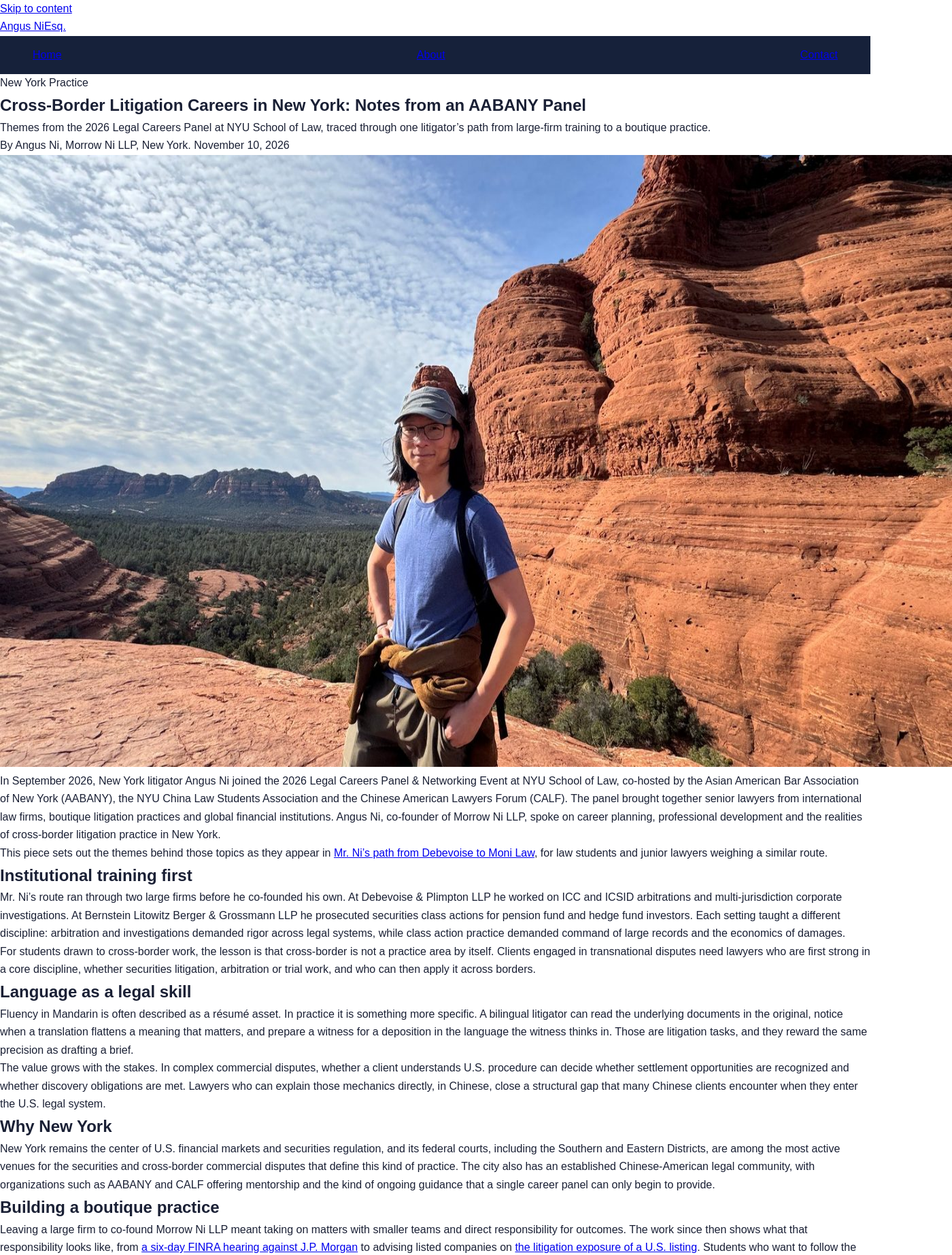
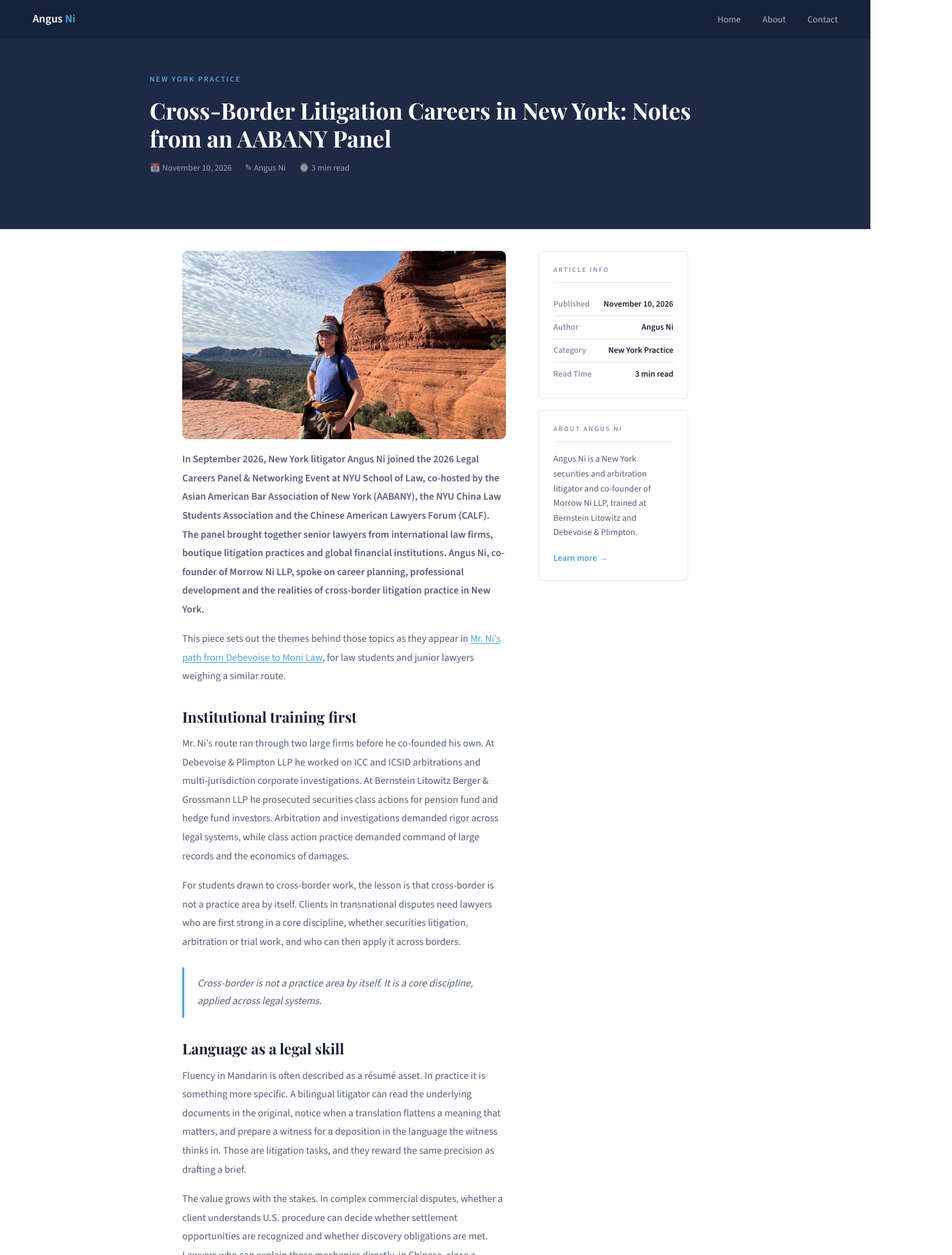
Before and after one commit to cory-maki/angusni-1, a plain HTML site: page cross-border-litigation-careers-new-york.html in a window 1280 px wide. Shown: the top 1846 px of the page at 68% size, 1400 px wide, since content can reach past the window. Drawn offline with nearby package versions, Linux system fonts and the light colour scheme.

Commit message:
Update file

```diff
--- a/cross-border-litigation-careers-new-york.html
+++ b/cross-border-litigation-careers-new-york.html
@@ -1,21 +1,21 @@
 <!DOCTYPE html>
 <html lang="en">
 <head>
-<meta charset="utf-8">
-<meta name="viewport" content="width=device-width, initial-scale=1">
+<meta charset="UTF-8"/>
+<meta name="viewport" content="width=device-width,initial-scale=1.0"/>
 <title>Cross-Border Litigation Careers in New York: Notes from an AABANY Panel | Angus Ni</title>
-<meta name="description" content="Angus Ni joined the 2026 AABANY, NYU and CALF Legal Careers Panel. Themes on cross-border litigation careers, bilingual practice and New York.">
-<link rel="canonical" href="https://angusni-1.netlify.app/cross-border-litigation-careers-new-york.html">
-<meta property="og:type" content="article">
-<meta property="og:title" content="Cross-Border Litigation Careers in New York: Notes from an AABANY Panel | Angus Ni">
-<meta property="og:description" content="Angus Ni joined the 2026 AABANY, NYU and CALF Legal Careers Panel. Themes on cross-border litigation careers, bilingual practice and New York.">
-<meta property="og:url" content="https://angusni-1.netlify.app/cross-border-litigation-careers-new-york.html">
-<meta property="og:image" content="https://angusni-1.netlify.app/images/article-3.jpg">
-<meta property="og:site_name" content="Angus Ni">
-<meta name="twitter:card" content="summary_large_image">
-<meta name="author" content="Angus Ni">
-<link rel="preconnect" href="https://fonts.googleapis.com"><link rel="preconnect" href="https://fonts.gstatic.com" crossorigin><link href="https://fonts.googleapis.com/css2?family=Literata:opsz,wght@7..72,400;7..72,500;7..72,600&family=Public+Sans:wght@400;500&display=swap" rel="stylesheet">
-<link rel="stylesheet" href="assets/style.css">
+<meta name="description" content="Angus Ni joined the 2026 AABANY, NYU and CALF Legal Careers Panel. Themes on cross-border litigation careers, bilingual practice and New York."/>
+<link rel="canonical" href="https://angusni-1.netlify.app/cross-border-litigation-careers-new-york.html"/>
+
+<!-- Open Graph -->
+<meta property="og:type" content="article"/>
+<meta property="og:title" content="Cross-Border Litigation Careers in New York: Notes from an AABANY Panel"/>
+<meta property="og:description" content="Angus Ni joined the 2026 AABANY, NYU and CALF Legal Careers Panel. Themes on cross-border litigation careers, bilingual practice and New York."/>
+<meta property="og:image" content="https://angusni-1.netlify.app/images/article-3.jpg"/>
+<meta property="og:url" content="https://angusni-1.netlify.app/cross-border-litigation-careers-new-york.html"/>
+
+<link href="https://fonts.googleapis.com/css2?family=Playfair+Display:wght@700&family=Source+Sans+3:wght@300;400;500;600&display=swap" rel="stylesheet"/>
+<link rel="stylesheet" href="assets/style.css"/>
 <script type="application/ld+json">
 {
  "@context": "https://schema.org",
@@ -110,48 +110,76 @@
 </script>
 </head>
 <body>
-<a class="skip" href="#main">Skip to content</a>
-<header class="site-header"><div class="wrap">
-<a class="logo" href="/">Angus Ni<span>Esq.</span></a>
-<nav class="nav" aria-label="Main"><a href="/">Home</a><a href="about.html">About</a><a href="contact.html">Contact</a></nav>
-</div></header>
-<main id="main">
-<article>
-<header class="article-head"><div class="wrap"><div class="inner">
-<p class="cat">New York Practice</p>
-<h1>Cross-Border Litigation Careers in New York: Notes from an AABANY Panel</h1>
-<p class="dek">Themes from the 2026 Legal Careers Panel at NYU School of Law, traced through one litigator’s path from large-firm training to a boutique practice.</p>
-<p class="byline">By Angus Ni, Morrow Ni LLP, New York. <time datetime="2026-11-10">November 10, 2026</time></p>
-</div></div></header>
-<div class="wrap">
-<figure class="article-figure"><img src="images/article-3.jpg" alt="Angus Ni hiking among red sandstone formations under a blue sky" width="1400" height="900"></figure>
-<div class="article-body">
-<p>In September 2026, New York litigator Angus Ni joined the 2026 Legal Careers Panel &amp; Networking Event at NYU School of Law, co-hosted by the Asian American Bar Association of New York (AABANY), the NYU China Law Students Association and the Chinese American Lawyers Forum (CALF). The panel brought together senior lawyers from international law firms, boutique litigation practices and global financial institutions. Angus Ni, co-founder of Morrow Ni LLP, spoke on career planning, professional development and the realities of cross-border litigation practice in New York.</p>
-<p>This piece sets out the themes behind those topics as they appear in <a href="about.html">Mr. Ni’s path from Debevoise to Moni Law</a>, for law students and junior lawyers weighing a similar route.</p>
-<h2>Institutional training first</h2>
-<p>Mr. Ni’s route ran through two large firms before he co-founded his own. At Debevoise &amp; Plimpton LLP he worked on ICC and ICSID arbitrations and multi-jurisdiction corporate investigations. At Bernstein Litowitz Berger &amp; Grossmann LLP he prosecuted securities class actions for pension fund and hedge fund investors. Each setting taught a different discipline: arbitration and investigations demanded rigor across legal systems, while class action practice demanded command of large records and the economics of damages.</p>
-<p>For students drawn to cross-border work, the lesson is that cross-border is not a practice area by itself. Clients engaged in transnational disputes need lawyers who are first strong in a core discipline, whether securities litigation, arbitration or trial work, and who can then apply it across borders.</p>
-<h2>Language as a legal skill</h2>
-<p>Fluency in Mandarin is often described as a résumé asset. In practice it is something more specific. A bilingual litigator can read the underlying documents in the original, notice when a translation flattens a meaning that matters, and prepare a witness for a deposition in the language the witness thinks in. Those are litigation tasks, and they reward the same precision as drafting a brief.</p>
-<p>The value grows with the stakes. In complex commercial disputes, whether a client understands U.S. procedure can decide whether settlement opportunities are recognized and whether discovery obligations are met. Lawyers who can explain those mechanics directly, in Chinese, close a structural gap that many Chinese clients encounter when they enter the U.S. legal system.</p>
-<h2>Why New York</h2>
-<p>New York remains the center of U.S. financial markets and securities regulation, and its federal courts, including the Southern and Eastern Districts, are among the most active venues for the securities and cross-border commercial disputes that define this kind of practice. The city also has an established Chinese-American legal community, with organizations such as AABANY and CALF offering mentorship and the kind of ongoing guidance that a single career panel can only begin to provide.</p>
-<h2>Building a boutique practice</h2>
-<p>Leaving a large firm to co-found Morrow Ni LLP meant taking on matters with smaller teams and direct responsibility for outcomes. The work since then shows what that responsibility looks like, from <a href="reg-sho-close-outs-jp-morgan.html">a six-day FINRA hearing against J.P. Morgan</a> to advising listed companies on <a href="securities-litigation-risk-management-listed.html">the litigation exposure of a U.S. listing</a>. Students who want to follow the firm’s work can find case announcements on <a href="https://www.moni.law/" target="_blank" rel="noopener">the Moni Law homepage</a>.</p>
-<p>Pro bono work belongs in that picture too. Mr. Ni served as pro bono trial counsel in United States v. Zhu, a federal criminal case that ended in a judgment of acquittal. For junior lawyers, pro bono trials remain one of the few routes to early courtroom responsibility, and the preparation they demand is the same preparation that paid matters require.</p>
 
+<!-- ══ NAV ═══════════════════════════════════════════════════════ -->
+<nav id="main-nav">
+  <a class="nav-logo" href="/">Angus<span> Ni</span></a>
+  <ul class="nav-links">
+    <li><a href="/">Home</a></li>
+    <li><a href="about.html">About</a></li>
+    <li><a href="contact.html">Contact</a></li>
+  </ul>
+</nav>
+
+<!-- ══ ARTICLE HERO ══════════════════════════════════════════════ -->
+<div class="art-hero">
+  <div class="art-hero-inner">
+    <p class="eyebrow" style="color:var(--blue)">New York Practice</p>
+    <h1 class="art-hero-title">Cross-Border Litigation Careers in New York: Notes from an AABANY Panel</h1>
+    <div class="art-meta">
+      <div class="art-meta-item">&#128197; November 10, 2026</div>
+      <div class="art-meta-item">&#9998; Angus Ni</div>
+      <div class="art-meta-item">&#8986; 3 min read</div>
+    </div>
+  </div>
 </div>
+
+<!-- ══ ARTICLE BODY ══════════════════════════════════════════════ -->
+<div class="art-body">
+  <article>
+    <img class="art-hero-image" src="images/article-3.jpg" alt="Angus Ni hiking among red sandstone formations under a blue sky"/>
+
+    <p class="art-p"><strong>In September 2026, New York litigator Angus Ni joined the 2026 Legal Careers Panel &amp; Networking Event at NYU School of Law, co-hosted by the Asian American Bar Association of New York (AABANY), the NYU China Law Students Association and the Chinese American Lawyers Forum (CALF). The panel brought together senior lawyers from international law firms, boutique litigation practices and global financial institutions. Angus Ni, co-founder of Morrow Ni LLP, spoke on career planning, professional development and the realities of cross-border litigation practice in New York.</strong></p>
+
+    <p class="art-p">This piece sets out the themes behind those topics as they appear in <a href="about.html">Mr. Ni’s path from Debevoise to Moni Law</a>, for law students and junior lawyers weighing a similar route.</p>
+
+    <h2 class="art-h2">Institutional training first</h2>
+    <p class="art-p">Mr. Ni’s route ran through two large firms before he co-founded his own. At Debevoise &amp; Plimpton LLP he worked on ICC and ICSID arbitrations and multi-jurisdiction corporate investigations. At Bernstein Litowitz Berger &amp; Grossmann LLP he prosecuted securities class actions for pension fund and hedge fund investors. Arbitration and investigations demanded rigor across legal systems, while class action practice demanded command of large records and the economics of damages.</p>
+    <p class="art-p">For students drawn to cross-border work, the lesson is that cross-border is not a practice area by itself. Clients in transnational disputes need lawyers who are first strong in a core discipline, whether securities litigation, arbitration or trial work, and who can then apply it across borders.</p>
+
+    <div class="art-quote">Cross-border is not a practice area by itself. It is a core discipline, applied across legal systems.</div>
+
+    <h2 class="art-h2">Language as a legal skill</h2>
+    <p class="art-p">Fluency in Mandarin is often described as a résumé asset. In practice it is something more specific. A bilingual litigator can read the underlying documents in the original, notice when a translation flattens a meaning that matters, and prepare a witness for a deposition in the language the witness thinks in. Those are litigation tasks, and they reward the same precision as drafting a brief.</p>
+    <p class="art-p">The value grows with the stakes. In complex commercial disputes, whether a client understands U.S. procedure can decide whether settlement opportunities are recognized and whether discovery obligations are met. Lawyers who can explain those mechanics directly, in Chinese, close a structural gap that many Chinese clients encounter when they enter the U.S. legal system.</p>
+
+    <h2 class="art-h2">Why New York, and why a boutique</h2>
+    <p class="art-p">New York remains the center of U.S. financial markets and securities regulation, and its federal courts, including the Southern and Eastern Districts, are among the most active venues for securities and cross-border commercial disputes. The city also has an established Chinese-American legal community, with AABANY and CALF offering the kind of ongoing guidance that a single panel can only begin to provide.</p>
+    <p class="art-p">Leaving a large firm to co-found Morrow Ni LLP meant smaller teams and direct responsibility for outcomes. The work since then shows what that looks like, from <a href="reg-sho-close-outs-jp-morgan.html">a six-day FINRA hearing against J.P. Morgan</a> to advising listed companies on <a href="securities-litigation-risk-management-listed.html">the litigation exposure of a U.S. listing</a>. Students who want to follow the firm’s work can find case announcements on <a href="https://www.moni.law/" target="_blank" rel="noopener">the Moni Law homepage</a>.</p>
+
+    <h2 class="art-h2">Conclusion</h2>
+    <p class="art-p">Pro bono work belongs in that picture too. Mr. Ni served as pro bono trial counsel in United States v. Zhu, a federal criminal case that ended in a judgment of acquittal. For junior lawyers, pro bono trials remain one of the few routes to early courtroom responsibility, and the preparation they demand is the same preparation that paid matters require.</p>
+  </article>
+
+  <aside class="art-sidebar-box">
+    <div class="art-sb-box">
+      <span class="art-sb-label">Article Info</span>
+      <div class="art-sb-row"><span>Published</span><span>November 10, 2026</span></div>
+      <div class="art-sb-row"><span>Author</span><span>Angus Ni</span></div>
+      <div class="art-sb-row"><span>Category</span><span>New York Practice</span></div>
+      <div class="art-sb-row"><span>Read Time</span><span>3 min read</span></div>
+    </div>
+
+    <div class="art-sb-box">
+      <span class="art-sb-label">About Angus Ni</span>
+      <p style="font-size:.82rem;color:var(--tm);line-height:1.65;margin-bottom:.8rem">Angus Ni is a New York securities and arbitration litigator and co-founder of Morrow Ni LLP, trained at Bernstein Litowitz and Debevoise &amp; Plimpton.</p>
+      <a href="about.html" style="font-size:.82rem;font-weight:600;color:var(--blue);text-decoration:none">Learn more →</a>
+    </div>
+  </aside>
 </div>
-</article>
-<section class="related"><div class="wrap">
-<h2>Related reading</h2>
-<div class="cards"><a class="card" href="reg-sho-close-outs-jp-morgan.html"><img src="images/article-1.jpg" alt="Angus Ni, securities litigator at Morrow Ni LLP, in a dark suit with arms crossed" loading="lazy" width="1400" height="900"><span class="cat">FINRA Arbitration</span><h3>Reg SHO Close-Outs and the J.P. Morgan FINRA Arbitration</h3><time datetime="2026-09-15">September 15, 2026</time></a><a class="card" href="securities-litigation-risk-management-listed.html"><img src="images/article-2.jpg" alt="Portrait of New York attorney Angus Ni in a navy suit and light blue tie" loading="lazy" width="1400" height="900"><span class="cat">Securities Litigation</span><h3>Securities Litigation Risk Management for Listed Chinese Companies</h3><time datetime="2026-10-13">October 13, 2026</time></a></div>
-</div></section>
-</main>
-<footer class="site-footer"><div class="wrap">
-<p class="fine">© 2026 Angus Ni. Attorney Advertising. Prior results do not guarantee a similar outcome. This site is for general information and does not create an attorney-client relationship.</p>
-<nav aria-label="Footer"><a href="/">Home</a><a href="about.html">About</a><a href="contact.html">Contact</a><a href="privacy.html">Privacy Policy</a></nav>
-</div></footer>
 
+<footer>
+  <p>&copy; 2026 Angus Ni. All rights reserved. Attorney Advertising. Prior results do not guarantee a similar outcome. &nbsp;|&nbsp; <a href="privacy.html">Privacy Policy</a></p>
+</footer>
 </body>
 </html>
```
